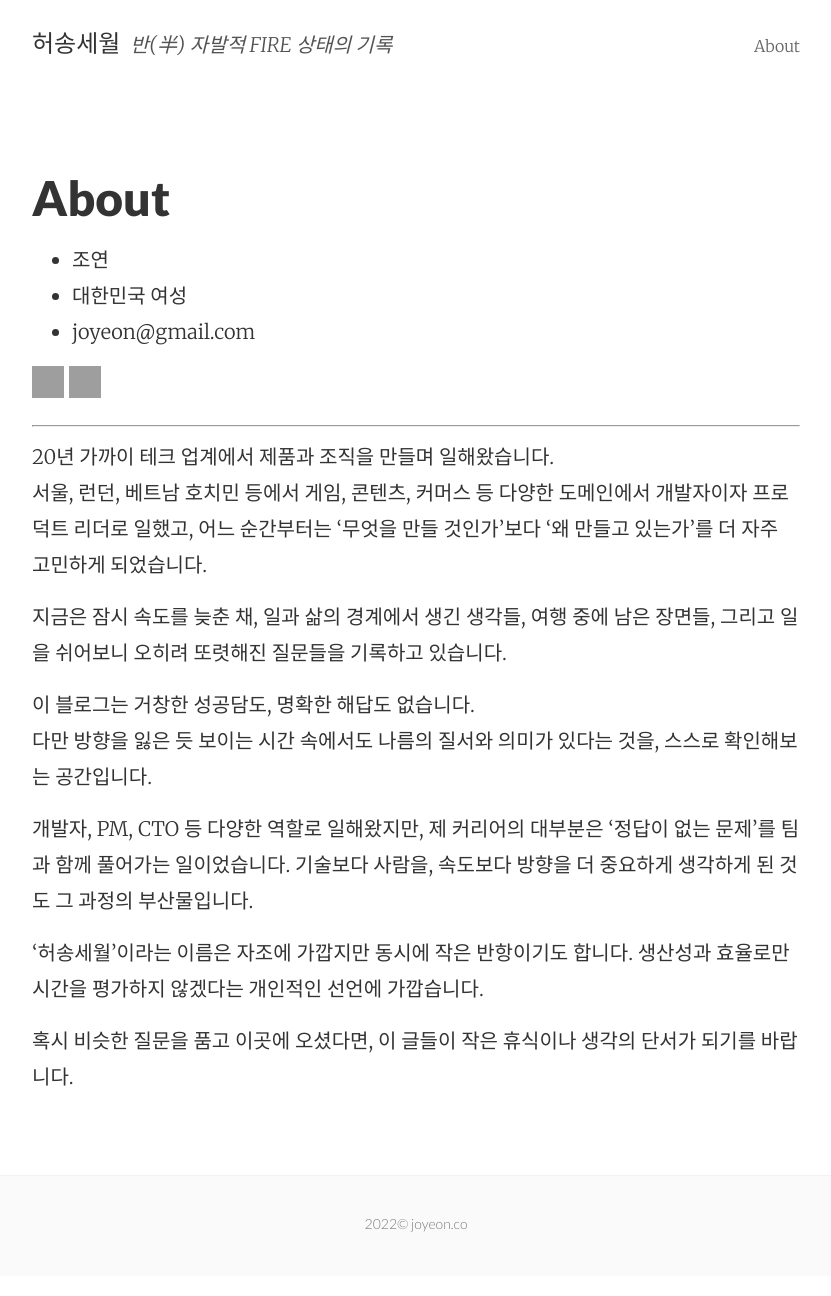
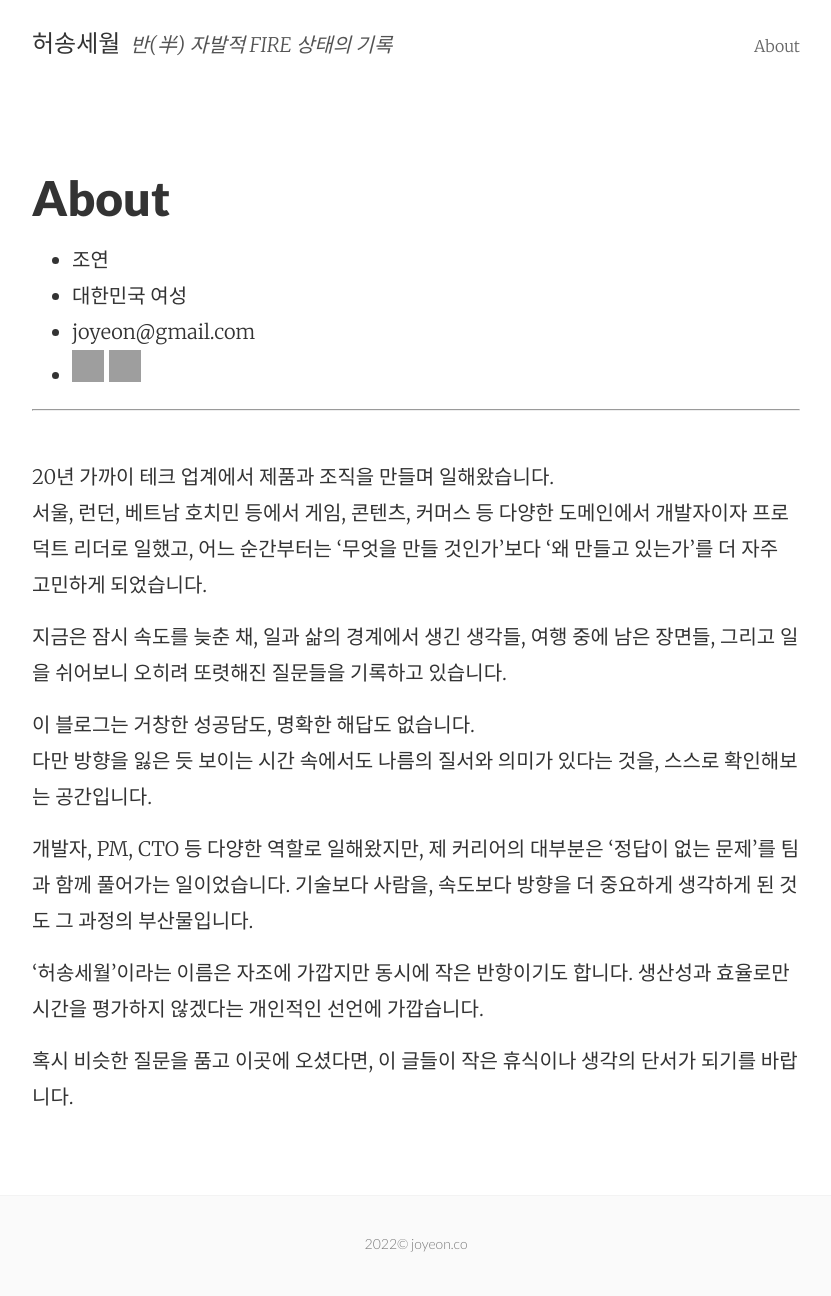
Before and after one commit to joyeon/joyeon.github.io, a Jekyll site: the page built from about.md, in a window 1280 px wide. Shown: the whole page, without its empty margins (224-1055 px from the left). Built offline with Jekyll 4.4.1, drawn with Linux system fonts in a browser that asks for light colours; grey boxes are pictures that could not be loaded.

Commit message:
Add social media links to about.md
Added LinkedIn and Instagram icons with links to about.md.

```diff
--- a/about.md
+++ b/about.md
@@ -7,11 +7,11 @@
 * 조연
 * 대한민국 여성
 * joyeon@gmail.com
-
-<a href="https://www.linkedin.com/in/joyeon" target="_blank"><img src="https://s.magecdn.com/social/64w/mb-linkedin.png" style="width: 32px; height: 32px;" /></a> <a href="https://www.instagram.com/joyeon" target="_blank" class="instagram"><img src="https://s.magecdn.com/social/64w/mb-instagram.png" style="width: 32px; height: 32px;" /></a>
+* <a href="https://www.linkedin.com/in/joyeon" target="_blank"><img src="https://s.magecdn.com/social/64w/mb-linkedin.png" style="width: 32px; height: 32px;" /></a> <a href="https://www.instagram.com/joyeon" target="_blank" class="instagram"><img src="https://s.magecdn.com/social/64w/mb-instagram.png" style="width: 32px; height: 32px;" /></a>
 
 ---
 
+<br />
 20년 가까이 테크 업계에서 제품과 조직을 만들며 일해왔습니다.
 서울, 런던, 베트남 호치민 등에서 게임, 콘텐츠, 커머스 등 다양한 도메인에서 개발자이자 프로덕트 리더로 일했고, 어느 순간부터는 ‘무엇을 만들 것인가’보다 ‘왜 만들고 있는가’를 더 자주 고민하게 되었습니다.
 
```
